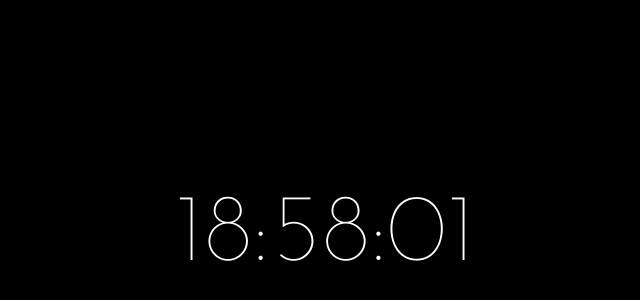
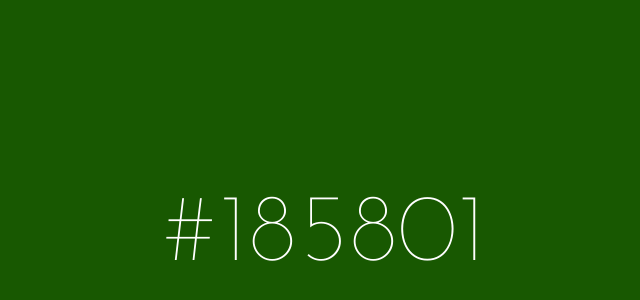
Before and after one commit to MichaelSavoia/Live-Clock, a website: page index.html in a window 1280 px wide. Shown: the part 106-406 px from the top of the page, without its empty margins (315-955 px from the left). Drawn offline with Linux system fonts and the light colour scheme.

Commit message:
changed time to hex color and set background to new color

```diff
--- a/main.js
+++ b/main.js
@@ -1,4 +1,4 @@
-
+var color = " "
 
 function time(){
 
@@ -19,12 +19,20 @@ function time(){
 		s = '0'+s;
 	}
 
-	var timeNow = h + ':' + m + ':' + s;
+	color = '#' + h + m + s;
 
-	console.log(timeNow)
+	// console.log(color)
 
-	document.getElementById('clock').innerHTML = timeNow;
+	document.getElementById('clock').innerHTML = color;
+	document.body.style.backgroundColor = color;
 }
+
+// console.log(color)
+
+// function backgroundColor(){
+// 	console.log(color);
+// 	document.body.style.backgroundColor = color;
+// }
 
 setInterval(function(){
 	time()
--- a/scss/main.scss
+++ b/scss/main.scss
@@ -3,7 +3,6 @@
 }
 body{
 	font-family: 'Josefin Sans', sans-serif;
-	background-color: black;
 }
 
 
```
Also changed, not shown: css/main.css.
